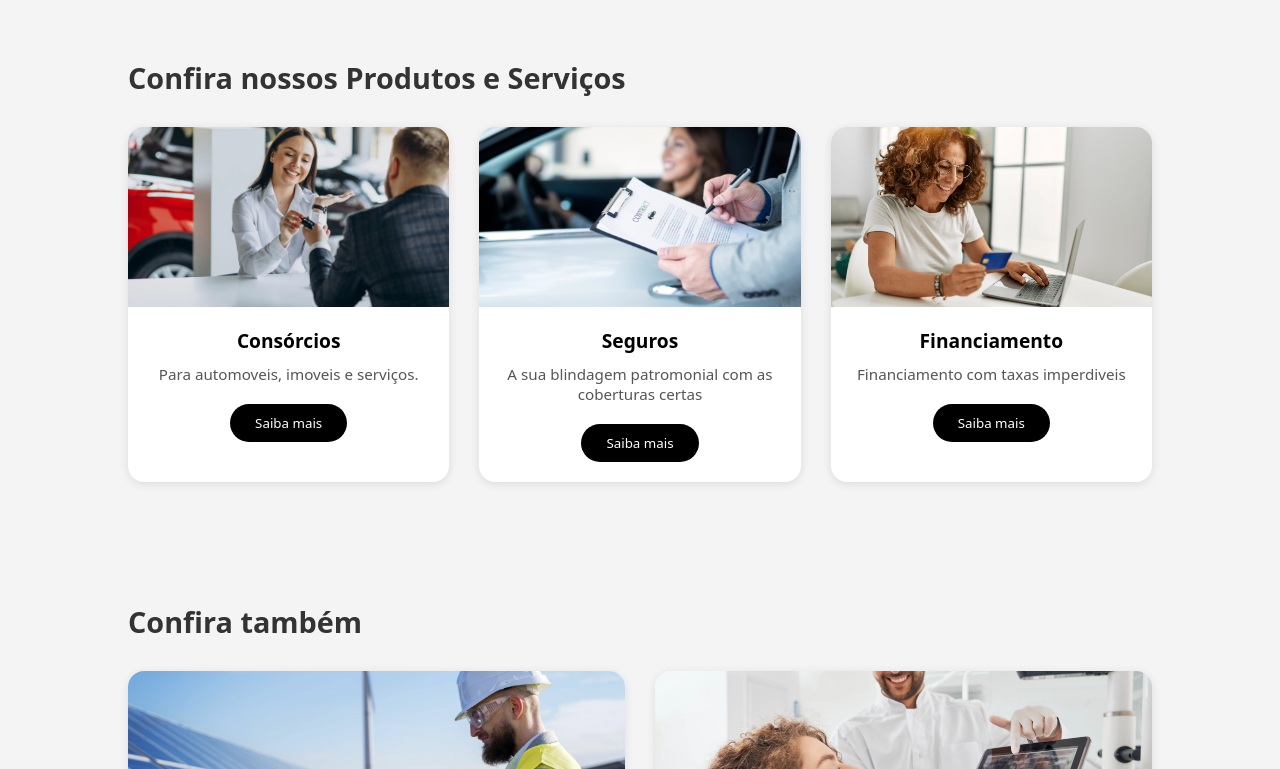
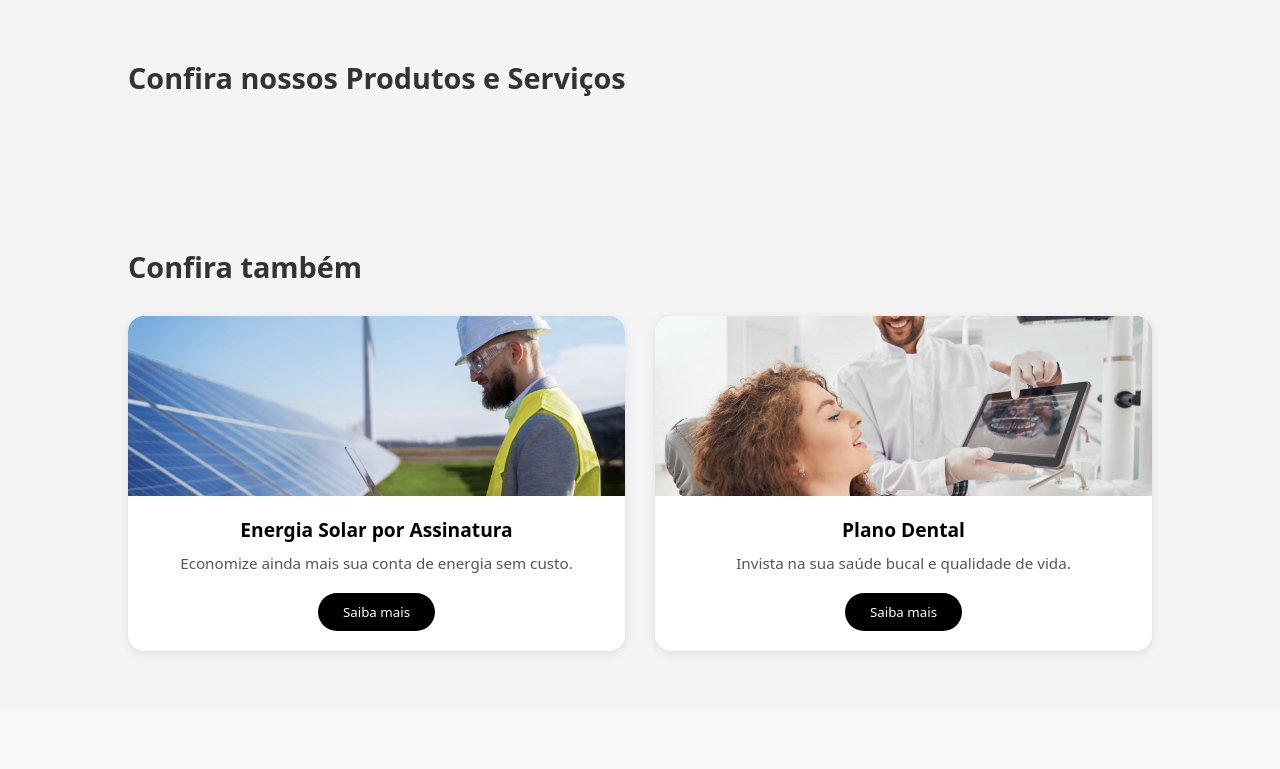
Before and after one commit to Adryannofc/Valor-Futuro, a plain HTML site: page modulos/index.html in a window 1280 px wide. Shown: the part 822-1591 px from the top of the page. Drawn offline with Linux system fonts and the light colour scheme.

Commit message:
feat(createcard function): função que cria card

```diff
--- a/modulos/index.html
+++ b/modulos/index.html
@@ -59,27 +59,7 @@
         <h2>Confira nossos Produtos e Serviços</h2>
 
         <div class="cards-container">
-            <div class="card">
-                <img src="../assets/img/man-with-sales-woman-car-showroom-convertido-de-jpg.webp" alt="Consórcios">
-                <h3>Consórcios</h3>
-                <p>Para automoveis, imoveis e serviços.</p>
-                <button>Saiba mais</button>
-            </div>
 
-            <div class="card">
-                <img src="../assets/img/happy-customer-buying-brand-new-car-local-car-dealership-convertido-de-jpg.webp" alt="Seguros">
-                <h3>Seguros</h3>
-                <p>A sua blindagem patromonial com as coberturas certas</p>
-                <button>Saiba mais</button>
-            </div>
-
-            <div class="card">
-                <img src="../assets/img/middle-age-hispanic-woman-using-laptop-holding-credit-card-home-convertido-de-jpg.webp"
-                    alt="Crédito Pessoal">
-                <h3>Financiamento</h3>
-                <p>Financiamento com taxas imperdiveis</p>
-                <button>Saiba mais</button>
-            </div>
         </div>
     </section>
 
@@ -140,5 +120,6 @@
         <h1>Footer</h1>
     </footer>
 </body>
+<script src="main.js"></script>
 
 </html>
--- a/modulos/main.js
+++ b/modulos/main.js
@@ -0,0 +1,3 @@
+import {createCard} from '../modulos/js/createcard.js';
+
+createCard("teste","teste","teste","teste");
```
Also changed, not shown: modulos/js/createcard.js (+24 -3 lines).
